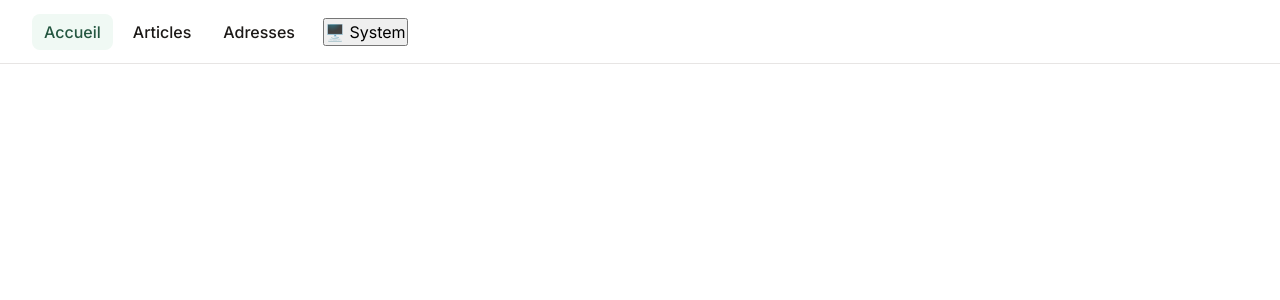
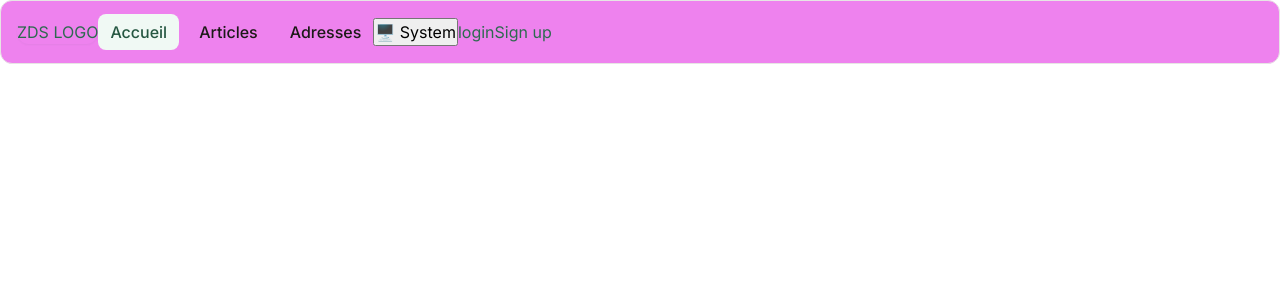
Before and after one commit to MathieuSchaff/zero-dechet-sete, a Next.js app: page / in a window 1280 px wide. Shown: the top 300 px of the page. Built offline with nearby package versions, Linux system fonts and the light colour scheme; no server answers.

Commit message:
feat(header): added login and sign up button in header

```diff
--- a/src/components/Header/Header.tsx
+++ b/src/components/Header/Header.tsx
@@ -13,19 +13,23 @@ export default function Header() {
       </a>
 
       <div className={styles.siteHeaderInner}>
-        <div className={styles.brand}>
-          <Link href="/" aria-label="Accueil" className={styles.brandLogo}>
-            {/* Élément décoratif pour afficher le “logo” via CSS */}
-            <span aria-hidden="true" />
-          </Link>
-        </div>
+        <Link href="/" aria-label="Accueil" className={styles.brandLogo}>
+          ZDS LOGO
+          <span aria-hidden="true" />
+        </Link>
 
         <Nav />
 
-        <div className={styles.headerActions}>
-          <ThemeToggle />
-          {/* TODO: Ajoute un bouton Login/Profil ici si besoin */}
-        </div>
+        <ThemeToggle />
+        {/* TODO: Ajoute un bouton Login/Profil ici si besoin */}
+
+        <Link href="/login" aria-label="login" className={""}>
+          login
+        </Link>
+
+        <Link href="/sign-up" aria-label="sign up" className={""}>
+          Sign up
+        </Link>
       </div>
     </header>
   );
--- a/src/components/Header/header.module.css
+++ b/src/components/Header/header.module.css
@@ -1,11 +1,17 @@
+@import "../../styles/media-queries.css";
 .siteHeader {
   position: sticky;
   top: 0;
   z-index: var(--z-index-sticky);
   height: var(--header-height);
-  border-bottom: 1px solid var(--color-border-light);
+  border: 1px solid var(--color-border-light);
   background: color-mix(in oklab, var(--color-bg-primary) 85%, transparent);
   backdrop-filter: saturate(180%) blur(8px);
+  border-radius: var(--radius-lg);
+  background-color: violet;
+  @media (--tablet) {
+    background-color: aqua !important;
+  }
 }
 
 .siteHeaderInner {
@@ -13,18 +19,11 @@
   max-width: var(--max-width-xl);
   margin-inline: auto;
   padding-inline: var(--space-4);
-  /* display: grid;
-  grid-template-columns: auto 1fr auto; */
-  gap: var(--space-3) var(--space-4);
   align-items: center;
   height: 100%;
 }
-
 .brandLogo {
-  inline-size: 2.25rem;
-  block-size: 2.25rem;
   border-radius: var(--radius-lg);
-  background: var(--color-primary-500);
   box-shadow: var(--shadow-sm);
 }
 
```
